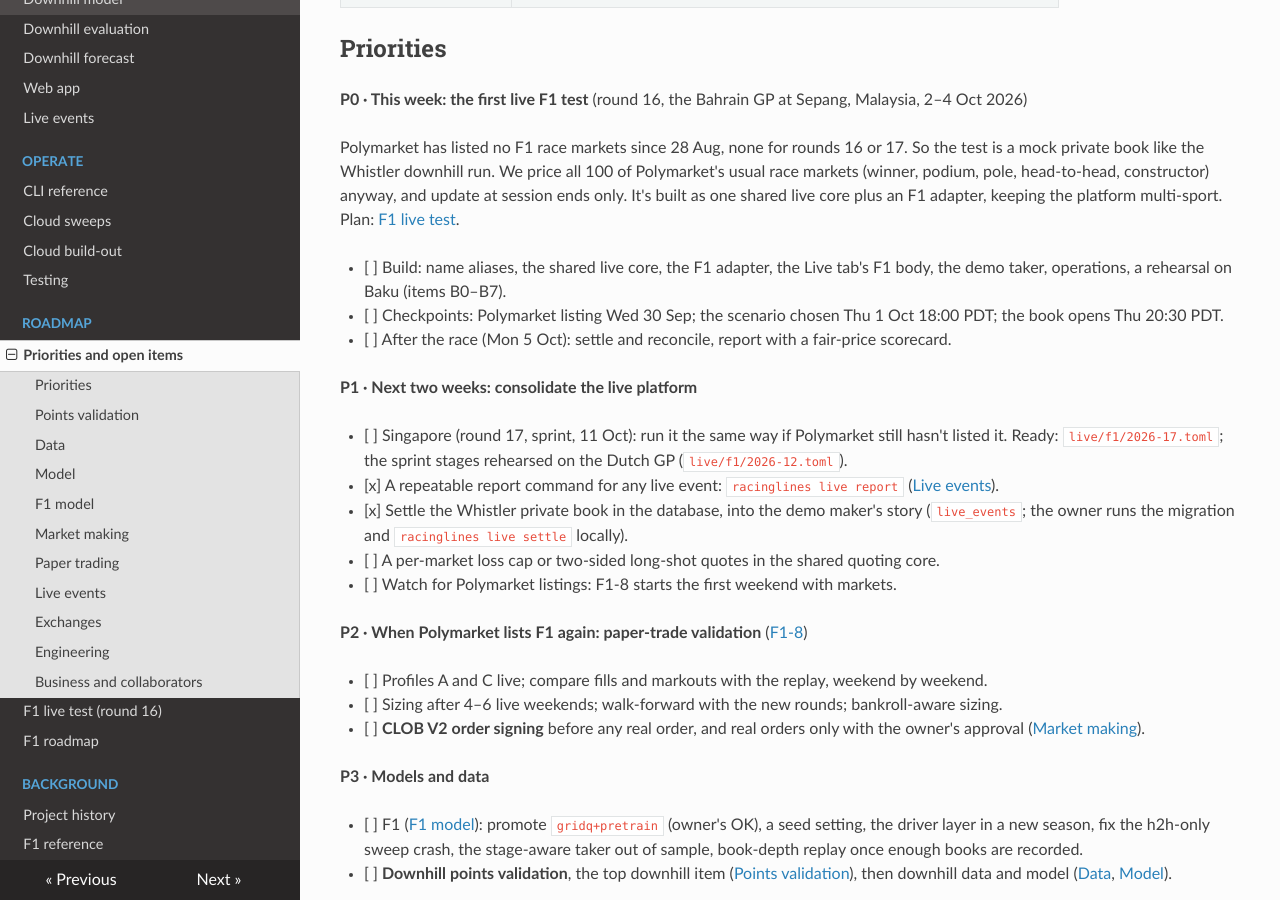
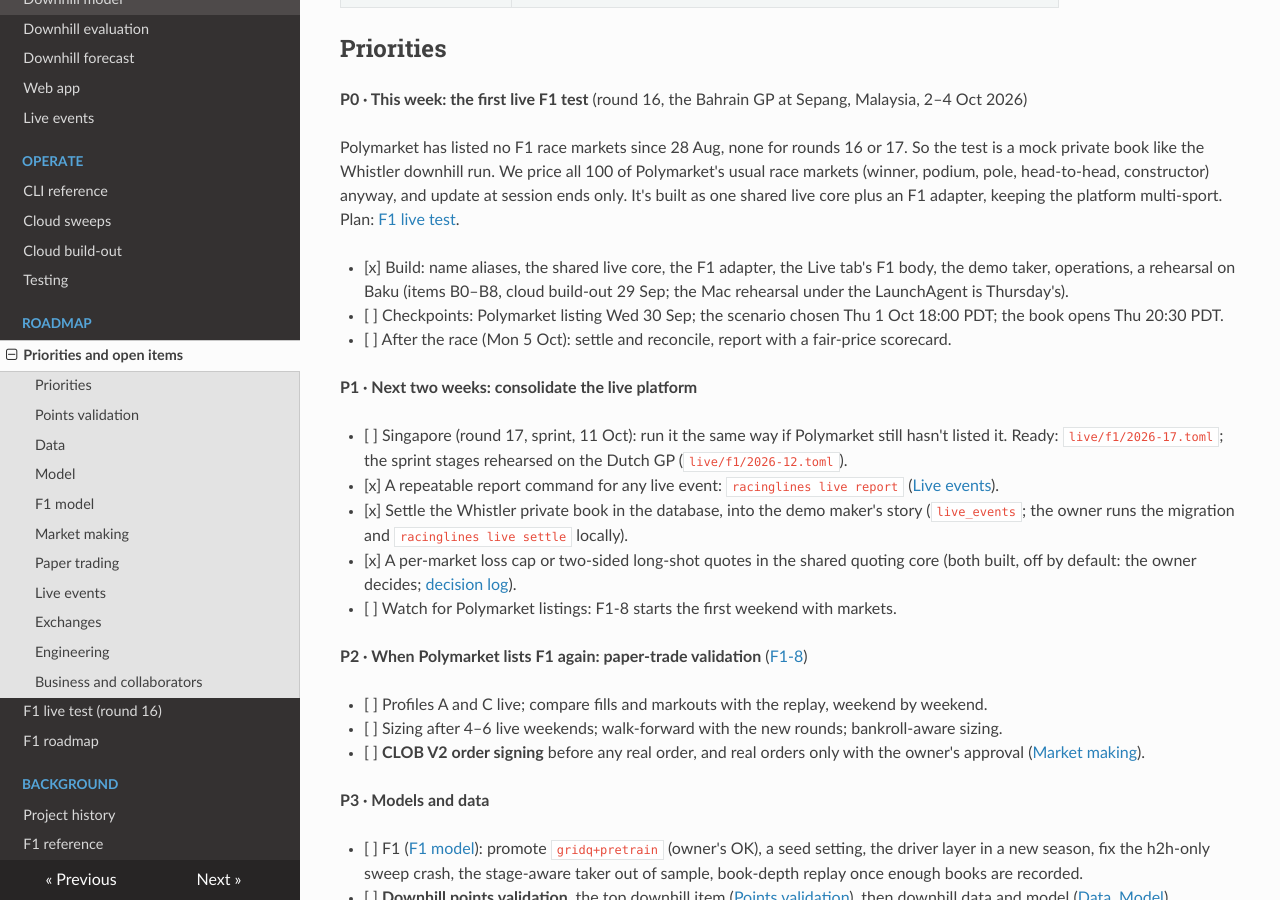
Before and after one commit to lalligagger/racinglines-public, an MkDocs documentation site: the page built from docs/todo.md, in a window 1280 px wide and 900 px high, scrolled down 365 px. Built offline with MkDocs 1.6.1, drawn with Linux system fonts in a browser that asks for light colours; nearby versions of some CDN libraries; some of the changed text lies outside the part shown.

Commit message:
B7: Baku rehearsed as the LaunchAgent runs it (669 step processes on a simulated clock); P1: the per-market loss cap wired into the F1 quotes and the crowd's fills (off by default), measured on Baku
Co-Authored-By: Claude Opus 5.5 <noreply@anthropic.com>
Claude-Session: https://claude.ai/code/session_01CRnoPw41Vh8d32KZfZ4YtS

```diff
--- a/docs/todo.md
+++ b/docs/todo.md
@@ -22,8 +22,8 @@ Polymarket's usual race markets (winner, podium, pole, head-to-head, constructor
 anyway, and update at session ends only. It's built as one shared live core plus an
 F1 adapter, keeping the platform multi-sport. Plan: [F1 live test](f1-live-roadmap.md).
 
-- [ ] Build: name aliases, the shared live core, the F1 adapter, the Live tab's F1
-      body, the demo taker, operations, a rehearsal on Baku (items B0–B7).
+- [x] Build: name aliases, the shared live core, the F1 adapter, the Live tab's F1
+      body, the demo taker, operations, a rehearsal on Baku (items B0–B8, cloud build-out 29 Sep; the Mac rehearsal under the LaunchAgent is Thursday's).
 - [ ] Checkpoints: Polymarket listing Wed 30 Sep; the scenario chosen Thu 1 Oct 18:00 PDT;
       the book opens Thu 20:30 PDT.
 - [ ] After the race (Mon 5 Oct): settle and reconcile, report with a fair-price scorecard.
@@ -33,7 +33,7 @@ F1 adapter, keeping the platform multi-sport. Plan: [F1 live test](f1-live-roadm
 - [ ] Singapore (round 17, sprint, 11 Oct): run it the same way if Polymarket still hasn't listed it. Ready: `live/f1/2026-17.toml`; the sprint stages rehearsed on the Dutch GP (`live/f1/2026-12.toml`).
 - [x] A repeatable report command for any live event: `racinglines live report` ([Live events](#live-events)).
 - [x] Settle the Whistler private book in the database, into the demo maker's story (`live_events`; the owner runs the migration and `racinglines live settle` locally).
-- [ ] A per-market loss cap or two-sided long-shot quotes in the shared quoting core.
+- [x] A per-market loss cap or two-sided long-shot quotes in the shared quoting core (both built, off by default: the owner decides; [decision log](f1-live-roadmap.md#11-decision-log)).
 - [ ] Watch for Polymarket listings: F1-8 starts the first weekend with markets.
 
 **P2 · When Polymarket lists F1 again: paper-trade validation** ([F1-8](#paper-trading))
@@ -228,8 +228,10 @@ How it works: [Live events](live-events.md). First run: the Whistler downhill fi
       raw response re-priced with today's code and the recorded inputs, scored against what was quoted live;
       2026-09-29). On 38 sampled Whistler updates the re-price (v2 throughout) scored a little worse than the
       live quotes (v1, then v2): Brier 0.0216 vs 0.0202 on win, 0.0430 vs 0.0365 on podium.
-- [ ] Two-sided long-shot quotes (or a per-market loss cap) so the maker doesn't pile up shorts in unlikely
-      winners.
+- [x] Two-sided long-shot quotes (or a per-market loss cap) so the maker doesn't pile up shorts in unlikely
+      winners: `[live.quoting] max_loss` and `floor_bid` in `markets/quoting.py` (2026-09-29), both off by default.
+      Measured on Baku's rehearsal in the [decision log](f1-live-roadmap.md#11-decision-log).
+- [ ] Owner: switch the loss cap on for round 16 or not (`max_loss = 500` in `live/f1/2026-16.toml` `[live.quoting]`).
 - [x] Settle the Whistler private book in the database and add it to the demo maker's story: the
       `live_events` table (migration `a3f5c8d1e7b2`) and `racinglines live settle <spec>`; the story dates
       private-book events from it (2026-09-29). Locally: `alembic upgrade head`, then
```
Also changed, not shown: README.md (+3 -3 lines), docs/f1-live-roadmap.md (+5 -3 lines), docs/live-events.md (+1 -1 lines), 3 other files.
